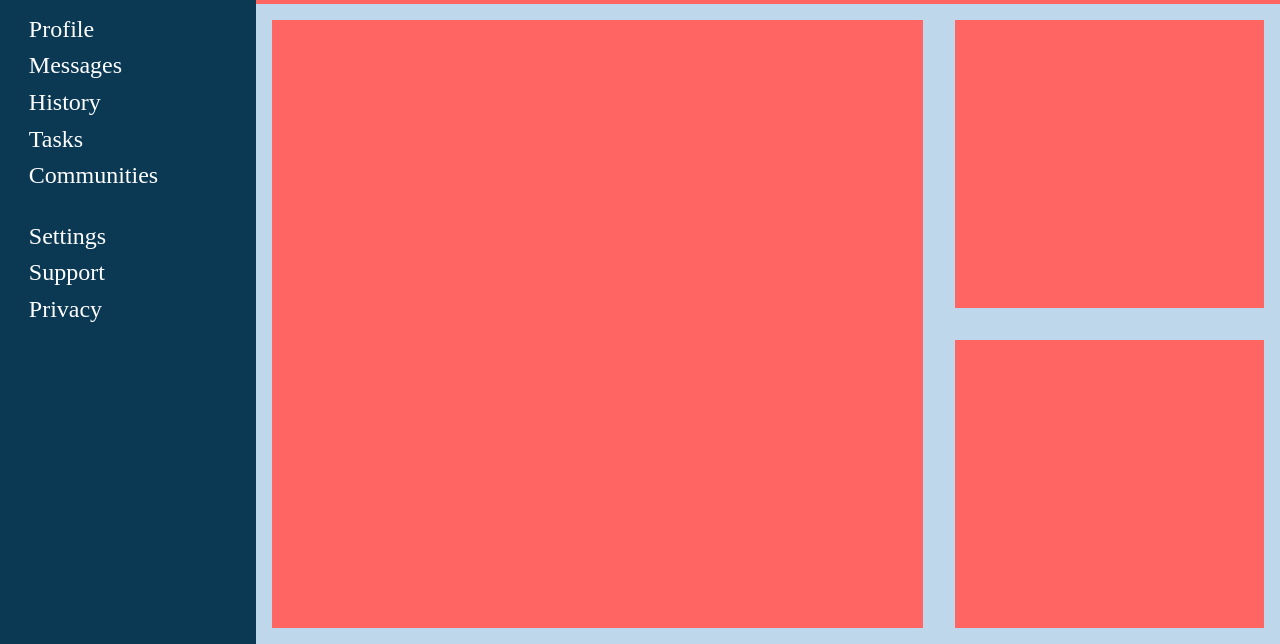
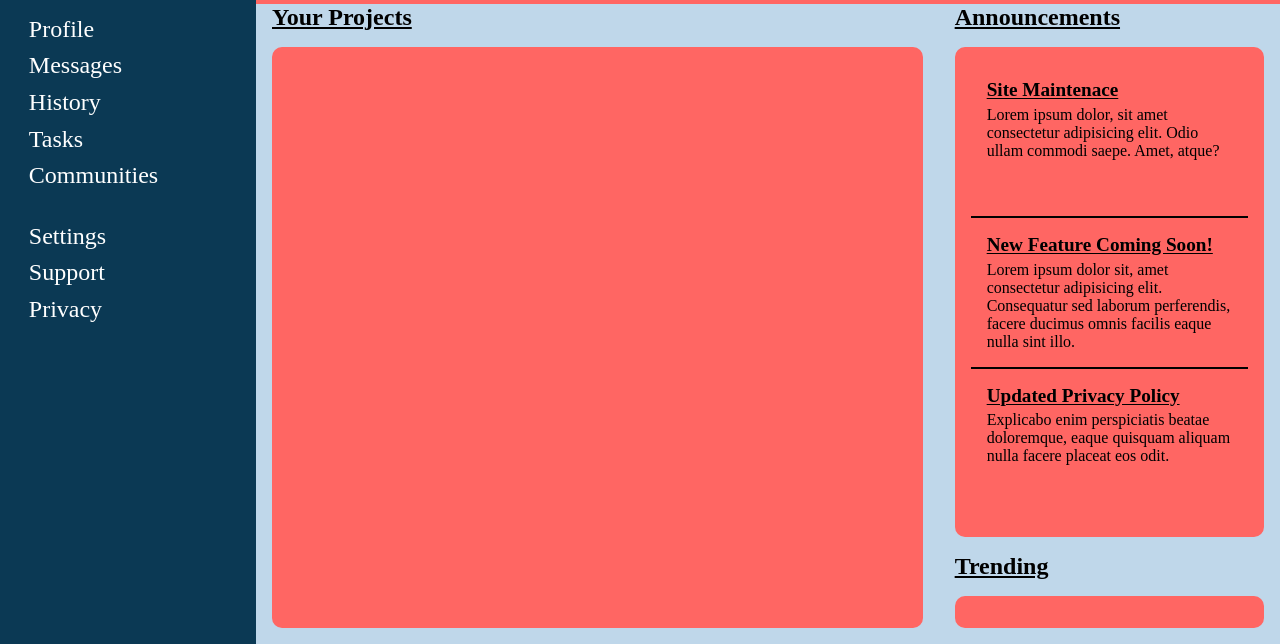
Before and after one commit to Salypse/admin-dashboard, a plain HTML site: page index.html in a window 1280 px wide. Shown: the part 156-800 px from the top of the page. Drawn offline with Linux system fonts and the light colour scheme.

Commit message:
Add announcements section and section headers

```diff
--- a/index.html
+++ b/index.html
@@ -55,8 +55,26 @@
             </div>
         </div>
         <div class="main-content">
+            <p>Your Projects</p>
             <div class="projects"></div>
-            <div class="announcements"></div>
+            <p>Announcements</p>
+            <div class="announcements">
+                <div class="announcements-card">
+                    <p class="announcements-header">Site Maintenace</p>
+                    <p class="announcements-text">Lorem ipsum dolor, sit amet consectetur adipisicing elit. Odio ullam commodi saepe. Amet, atque?</p>
+                </div>
+
+                <div class="announcements-card">
+                    <p class="announcements-header">New Feature Coming Soon!</p>
+                    <p class="announcements-text">Lorem ipsum dolor sit, amet consectetur adipisicing elit. Consequatur sed laborum perferendis, facere ducimus omnis facilis eaque nulla sint illo.</p>
+                </div>
+
+                <div class="announcements-card">
+                    <p class="announcements-header">Updated Privacy Policy</p>
+                    <p class="announcements-text">Explicabo enim perspiciatis beatae doloremque, eaque quisquam aliquam nulla facere placeat eos odit.</p>
+                </div>
+            </div>
+            <p>Trending</p>
             <div class="trending"></div>
         </div>
     </div>
--- a/styles.css
+++ b/styles.css
@@ -193,22 +193,62 @@ li{
 
     display: grid;
     grid-template-columns: 2fr 1fr;
-    grid-template-rows: repeat(2, 1fr);
+    grid-template-rows: 1fr 4fr 1fr 4fr;
 }
 
 .main-content > * {
     margin: 1rem;
     background-color: var(--secondary-color);
+    border-radius: 10px;
 }
 
+.main-content > p {
+    background-color: none;
+    font-size: 1.5rem;
+    text-decoration: underline;
+    text-underline-offset: 2px;
+    font-weight: 700;
+
+    background-color: transparent;
+    margin: 0;
+    padding-left: 1rem;
+    align-self: flex-end;
+}
+
+
 .projects {
-    grid-row: 1 / -1;
+    grid-row: 2 / -1;
 }
 
 .announcements {
-    grid-row: 1 / 2;
+    grid-row: 2 / 3;
+
+    display: grid;
+    grid-template-rows: repeat(3, 1fr);
+
+    padding: 1rem;
 }
 
+.announcements-card {
+    padding: 1rem;
+}
+
+.announcements-card:nth-of-type(2) {
+    border-top: 2px solid black;
+    border-bottom: 2px solid black;
+}
+
+
+.announcements-header {
+    font-size: 1.2rem;
+    font-weight: 700;
+    padding-bottom: 0.3rem;
+
+    text-decoration: underline;
+    text-underline-offset: 2px;
+}
+
+
 .trending {
-    grid-row: 2 / -1;
+    grid-row: 4 / -1;
 }
```
